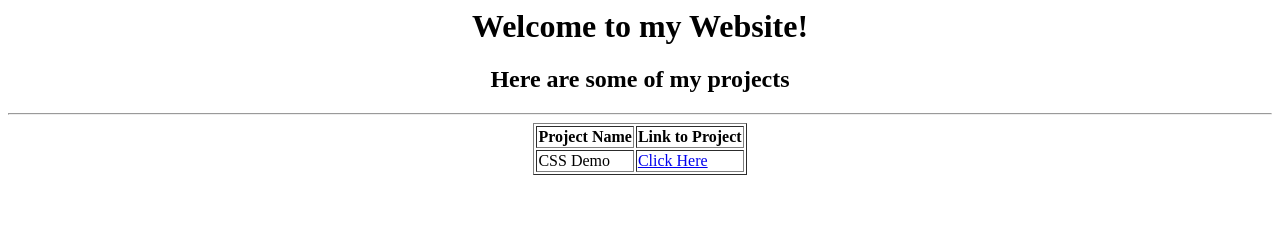
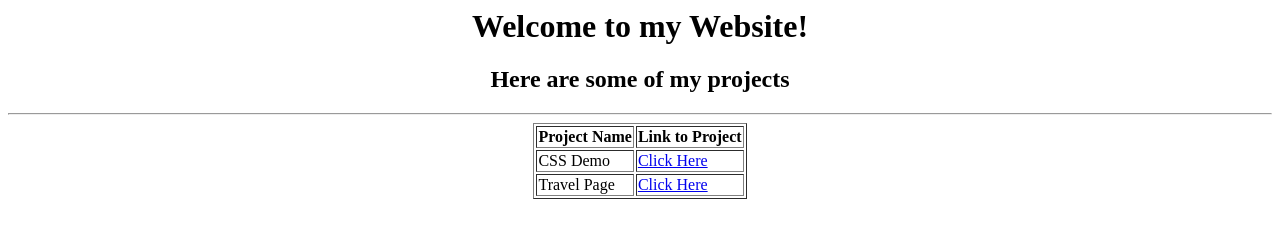
Before and after one commit to MadhanE24/MadhanE24.github.io, a plain HTML site: page index.html in a window 1280 px wide. Drawn offline with Linux system fonts and the light colour scheme.

Commit message:
Update index.html

```diff
--- a/index.html
+++ b/index.html
@@ -16,6 +16,10 @@
           <td>CSS Demo</td>
           <td><a href="cssdemo.html">Click Here</a></td>
         </tr>
+        <tr>
+          <td>Travel Page</td>
+          <td><a href="travel.html">Click Here</a></td>
+        </tr>
       </table>
     </center>
   </body>
```
